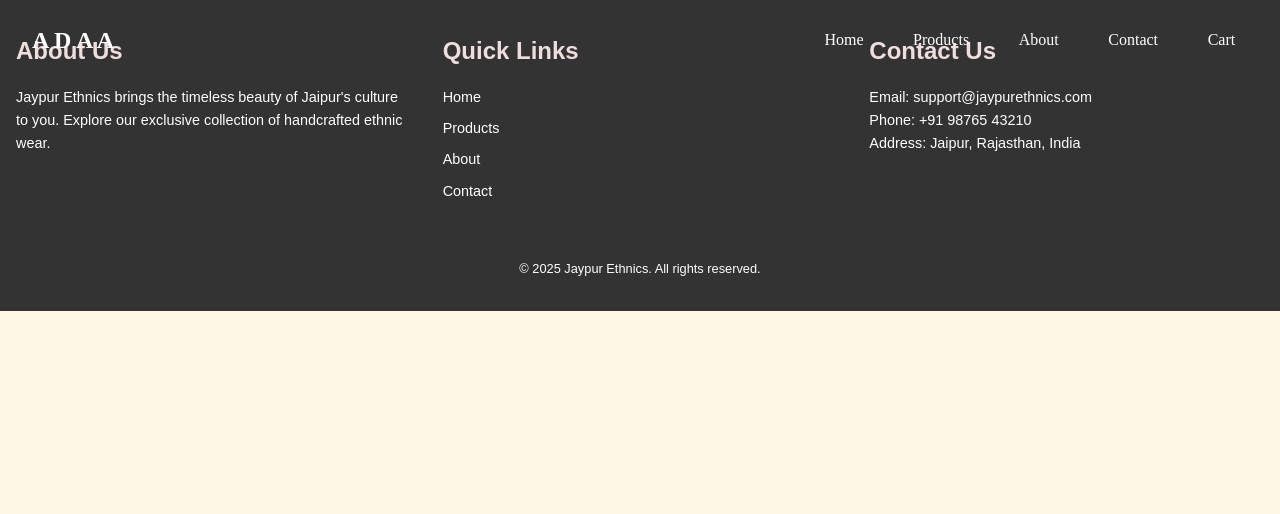
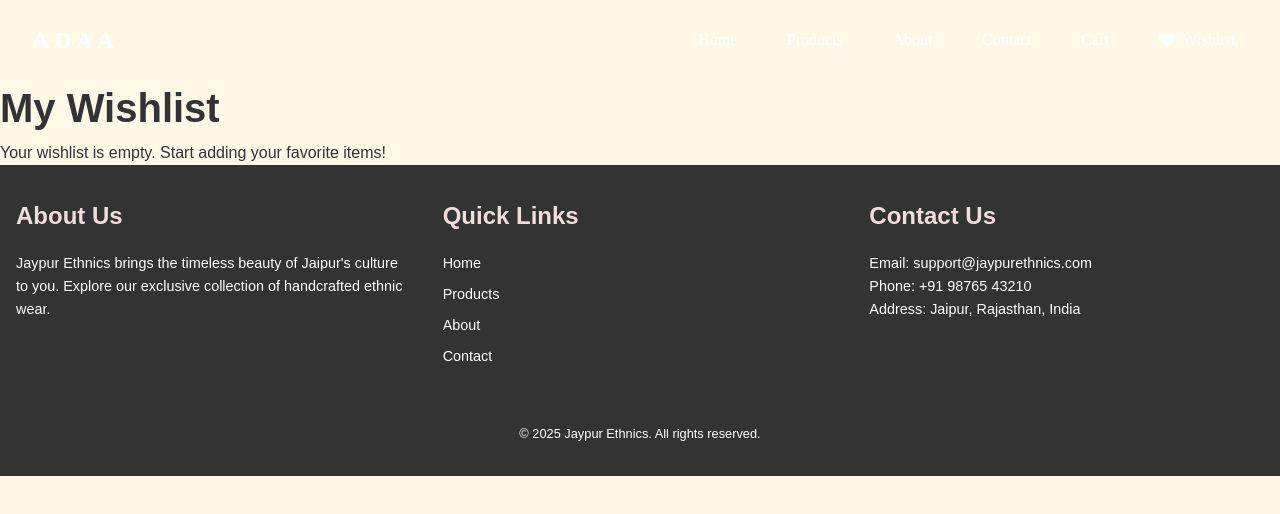
Before and after one commit to dhairyadev26/addajaipur, a React (Create React App) app in the folder frontend/: page /wishlist in a window 1280 px wide. Shown: the top 514 px of the page. Built offline with nearby package versions, Linux system fonts and the light colour scheme.

Commit message:
wishlist

```diff
--- a/frontend/package.json
+++ b/frontend/package.json
@@ -7,6 +7,7 @@
     "framer-motion": "^11.18.1",
     "react": "^19.0.0",
     "react-dom": "^19.0.0",
+    "react-icons": "^5.4.0",
     "react-modal": "^3.16.3",
     "react-router-dom": "^7.1.3",
     "react-scripts": "^5.0.1",
--- a/frontend/src/App.css
+++ b/frontend/src/App.css
@@ -36,3 +36,40 @@
     transform: rotate(360deg);
   }
 }
+.notification-container {
+  position: fixed;
+  top: 20px;
+  right: 20px;
+  z-index: 1001;
+}
+
+.notification {
+  background-color: #4caf50;
+  color: white;
+  padding: 10px 20px;
+  border-radius: 5px;
+  box-shadow: 0 4px 6px rgba(0, 0, 0, 0.2);
+  font-family: Arial, sans-serif;
+  font-size: 14px;
+  animation: fade-in-out 3s ease forwards;
+}
+
+/* Optional animation for fade-in and fade-out effect */
+@keyframes fade-in-out {
+  0% {
+    opacity: 0;
+    transform: translateY(-10px);
+  }
+  10% {
+    opacity: 1;
+    transform: translateY(0);
+  }
+  90% {
+    opacity: 1;
+    transform: translateY(0);
+  }
+  100% {
+    opacity: 0;
+    transform: translateY(-10px);
+  }
+}
--- a/frontend/src/App.js
+++ b/frontend/src/App.js
@@ -7,11 +7,14 @@ import Home from "./pages/Home";
 import Products from "./pages/Products";
 import ProductDetails from "./pages/ProductDetails";
 import Cart from "./pages/Cart";
+import Wishlist from "./pages/Wishlist";
 import { CartProvider } from "./context/CartContext";
-import Preloader from "./components/ElephantPreloader"; // Import the preloader component
+import Preloader from "./components/ElephantPreloader";
 
 function App() {
   const [isLoading, setIsLoading] = useState(true);
+  const [wishlist, setWishlist] = useState([]);
+  const [notification, setNotification] = useState(""); // Notification message
 
   // Simulate loading or perform actual setup tasks
   useEffect(() => {
@@ -22,6 +25,30 @@ function App() {
     return () => clearTimeout(timer); // Cleanup timeout
   }, []);
 
+  // Add to wishlist
+  const addToWishlist = (product) => {
+    if (!wishlist.some((item) => item.id === product.id)) {
+      setWishlist([...wishlist, product]);
+      showNotification(`${product.name} added to wishlist!`);
+    } else {
+      showNotification(`${product.name} is already in wishlist!`);
+    }
+  };
+
+  // Remove from wishlist
+  const removeFromWishlist = (id) => {
+    setWishlist(wishlist.filter((item) => item.id !== id));
+    showNotification("Item removed from wishlist!");
+  };
+
+  // Show notification
+  const showNotification = (message) => {
+    setNotification(message);
+    setTimeout(() => {
+      setNotification(""); // Clear notification after 3 seconds
+    }, 3000);
+  };
+
   return (
     <CartProvider>
       <GlobalStyles />
@@ -30,11 +57,26 @@ function App() {
       ) : (
         <>
           <Navbar />
+          <div className="notification-container">
+            {notification && <div className="notification">{notification}</div>}
+          </div>
           <Routes>
             <Route path="/" element={<Home />} />
-            <Route path="/products" element={<Products />} />
+            <Route
+              path="/products"
+              element={<Products addToWishlist={addToWishlist} />}
+            />
             <Route path="/products/:id" element={<ProductDetails />} />
             <Route path="/cart" element={<Cart />} />
+            <Route
+              path="/wishlist"
+              element={
+                <Wishlist
+                  wishlist={wishlist}
+                  removeFromWishlist={removeFromWishlist}
+                />
+              }
+            />
           </Routes>
           <Footer />
         </>
--- a/frontend/src/components/navbar.jsx
+++ b/frontend/src/components/navbar.jsx
@@ -1,15 +1,15 @@
 import React, { useState, useEffect } from "react";
 import styled from "styled-components";
 import { Link } from "react-router-dom";
+import { FaHeart } from "react-icons/fa"; // Import heart icon
 
 const Nav = styled.nav`
   position: fixed;
-  top: ${(props) => (props.scrolled ? "10px" : "0")}; /* Offset when scrolled */
+  top: ${(props) => (props.scrolled ? "10px" : "0")};
   left: 50%;
   transform: translateX(-50%);
-  width: ${(props) => (props.scrolled ? "65%" : "100%")}; /* Full width initially, smaller when scrolled */
-  height: ${(props) => (props.scrolled ? "7%" : "10%")}; /* Full width initially, smaller when scrolled */
-
+  width: ${(props) => (props.scrolled ? "65%" : "100%")};
+  height: ${(props) => (props.scrolled ? "7%" : "10%")};
   z-index: 1000;
   display: flex;
   justify-content: space-between;
@@ -40,7 +40,7 @@ const Menu = styled.div`
   gap: 1.5rem;
 
   @media (max-width: 768px) {
-    display: none; /* Hide menu for small screens (can add hamburger later) */
+    display: none;
   }
 
   a {
@@ -48,8 +48,8 @@ const Menu = styled.div`
     font-family: "Cinzel", serif;
     color: inherit;
     text-decoration: none;
-    padding: 0.1rem 0.8rem; /* Reduced padding for smaller hover box */
-    border-radius: 15px; /* Reduced roundness of corners */
+    padding: 0.1rem 0.8rem;
+    border-radius: 15px;
     transition: background-color 0.3s ease, color 0.3s ease;
 
     &:hover {
@@ -57,10 +57,12 @@ const Menu = styled.div`
         props.scrolled ? "#000000" : "rgba(255, 255, 255, 0.2)"};
       color: ${(props) => (props.scrolled ? "#ffffff" : "#ffffff")};
     }
+
+    display: flex;
+    align-items: center;
+    gap: 0.5rem; /* Space between icon and text */
   }
 `;
-
-
 
 const Navbar = () => {
   const [scrolled, setScrolled] = useState(false);
@@ -89,10 +91,12 @@ const Navbar = () => {
         <Link to="/about">About</Link>
         <Link to="/contact">Contact</Link>
         <Link to="/cart">Cart</Link>
+        <Link to="/wishlist">
+          <FaHeart /> Wishlist
+        </Link>
       </Menu>
     </Nav>
   );
 };
 
-
 export default Navbar;
--- a/frontend/src/pages/Products.jsx
+++ b/frontend/src/pages/Products.jsx
@@ -2,7 +2,7 @@ import React from "react";
 import { Link } from "react-router-dom";
 import "../styles/Products.css";
 
-const Products = () => {
+const Products = ({ addToWishlist }) => {
   const kurtis = [
     { id: 1, name: "Jaipur Ethnic Kurta", price: 30, image: "kurta1.jpg" },
     { id: 2, name: "Floral Printed Kurta", price: 35, image: "kurta2.jpg" },
@@ -30,9 +30,12 @@ const Products = () => {
         <img src={product.image} alt={product.name} />
         <p>{product.name}</p>
         <p>Price: ${product.price}</p>
-        <Link to={`/products/${product.id}`}>
-          <button>View Details</button>
-        </Link>
+        <div className="product-actions">
+          <Link to={`/products/${product.id}`}>
+            <button>View Details</button>
+          </Link>
+          <button onClick={() => addToWishlist(product)}>Add to Wishlist</button>
+        </div>
       </div>
     ));
   };
--- /dev/null
+++ b/frontend/src/pages/Wishlist.jsx
@@ -0,0 +1,33 @@
+import React from "react";
+import { Link } from "react-router-dom";
+
+const Wishlist = ({ wishlist, removeFromWishlist }) => {
+  return (
+    <div className="wishlist-container">
+      <h2>My Wishlist</h2>
+      {wishlist.length > 0 ? (
+        <div className="wishlist-items">
+          {wishlist.map((item) => (
+            <div className="wishlist-card" key={item.id}>
+              <img src={item.image} alt={item.name} />
+              <p>{item.name}</p>
+              <p>Price: ${item.price}</p>
+              <div className="wishlist-actions">
+                <Link to={`/products/${item.id}`}>
+                  <button>View Details</button>
+                </Link>
+                <button onClick={() => removeFromWishlist(item.id)}>
+                  Remove
+                </button>
+              </div>
+            </div>
+          ))}
+        </div>
+      ) : (
+        <p>Your wishlist is empty. Start adding your favorite items!</p>
+      )}
+    </div>
+  );
+};
+
+export default Wishlist;
```
Also changed, not shown: 1 other file (tests, documents, lock files or other folders).
